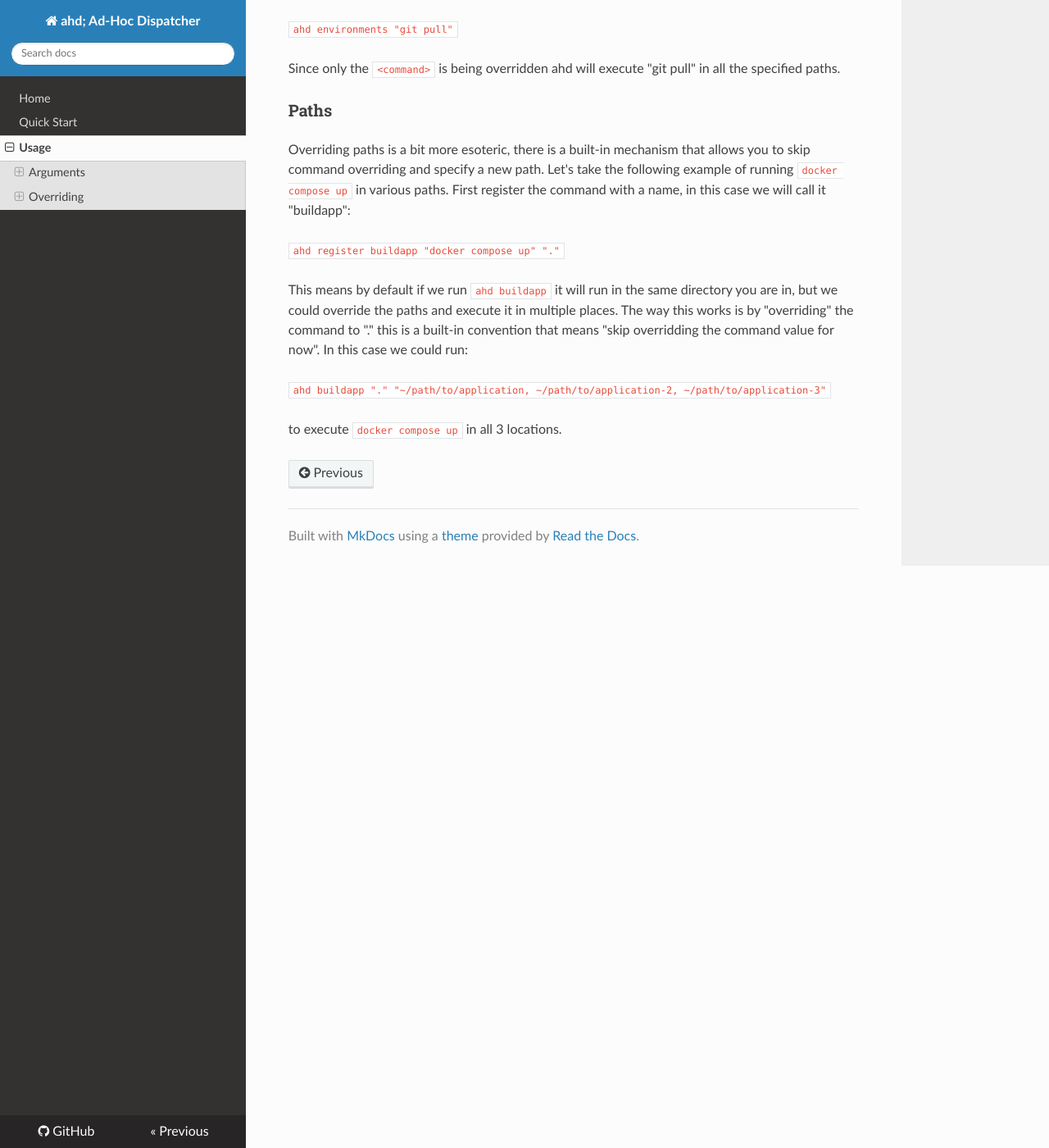
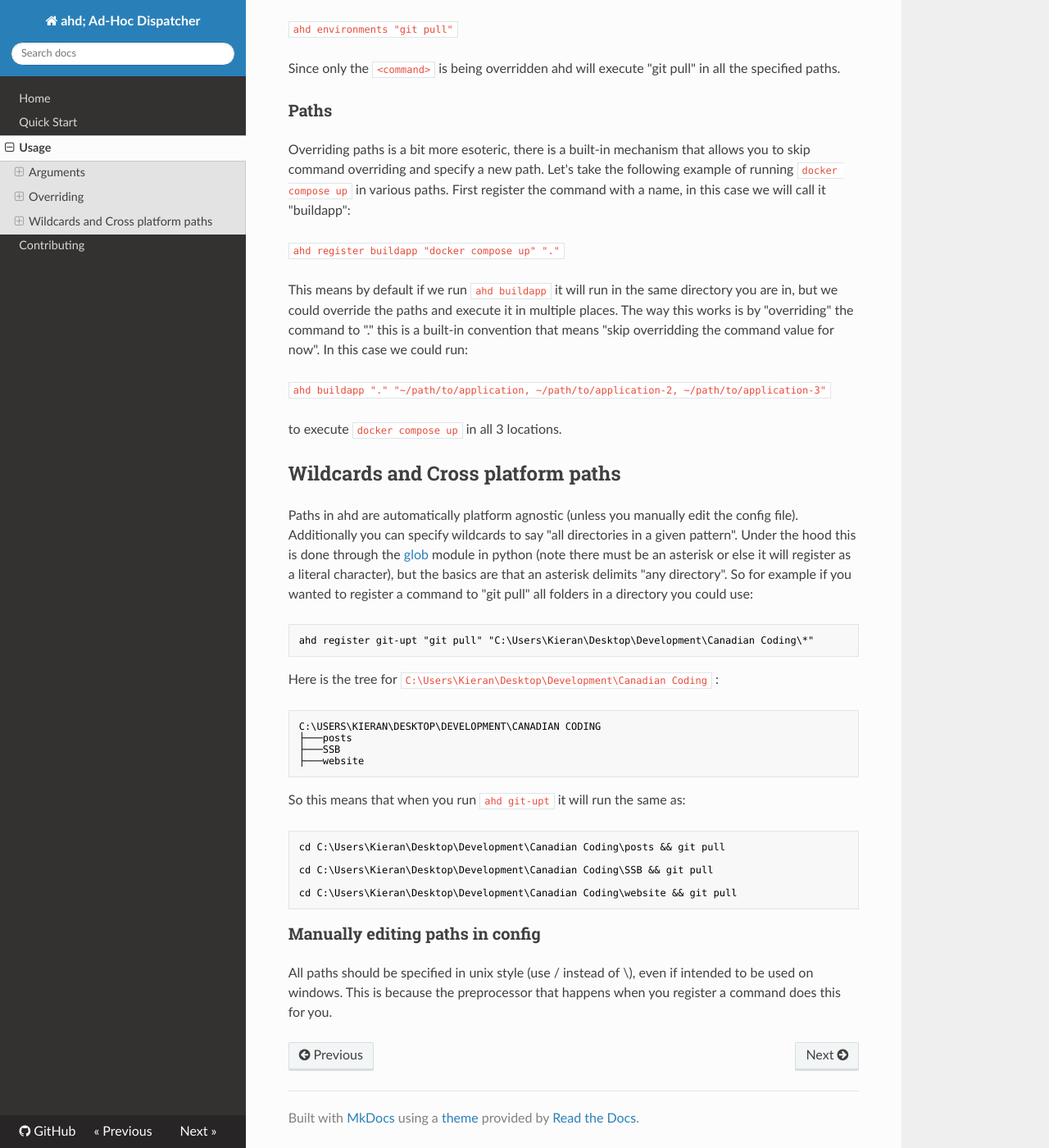
Before and after one commit to Descent098/ahd, an MkDocs documentation site: the page built from docs/usage.md, in a window 1280 px wide and 1400 px high, scrolled down 1288 px. Shown: the whole window at 82% size. Built offline with MkDocs 1.6.1, drawn with Linux system fonts in a browser that asks for light colours; nearby versions of some CDN libraries.

Commit message:
Updated documentation and added contributing guide

````diff
--- a/docs/usage.md
+++ b/docs/usage.md
@@ -81,3 +81,42 @@
 
 
 to execute ```docker compose up``` in all 3 locations.
+
+
+
+## Wildcards and Cross platform paths
+
+Paths in ahd are automatically platform agnostic (unless you manually edit the config file). Additionally you can specify wildcards to say "all directories in a given pattern". Under the hood this is done through the [glob](https://docs.python.org/3/library/glob.html) module in python (note there must be an asterisk or else it will register as a literal character), but the basics are that an asterisk delimits "any directory". So for example if you wanted to register a command to "git pull" all folders in a directory you could use:
+
+```powershell
+ahd register git-upt "git pull" "C:\Users\Kieran\Desktop\Development\Canadian Coding\*"
+```
+
+
+
+Here is the tree for ```C:\Users\Kieran\Desktop\Development\Canadian Coding``` :
+
+```powershell
+C:\USERS\KIERAN\DESKTOP\DEVELOPMENT\CANADIAN CODING
+├───posts
+├───SSB
+├───website
+```
+
+
+
+So this means that when you run ```ahd git-upt``` it will run the same as:
+
+```powershell
+cd C:\Users\Kieran\Desktop\Development\Canadian Coding\posts && git pull
+
+cd C:\Users\Kieran\Desktop\Development\Canadian Coding\SSB && git pull
+
+cd C:\Users\Kieran\Desktop\Development\Canadian Coding\website && git pull
+```
+
+
+
+### Manually editing paths in config
+
+All paths should be specified in unix style (use / instead of \\), even if intended to be used on windows. This is because the preprocessor that happens when you register a command does this for you.
--- a/mkdocs.yml
+++ b/mkdocs.yml
@@ -4,6 +4,7 @@ nav:
     - Home: index.md
     - Quick Start: quick-start.md
     - Usage: usage.md
+    - Contributing: contributing.md
 
 theme: readthedocs
 
````
Also changed, not shown: docs/config-file.md (deleted, +0 -3 lines), docs/contributing.md (added, +87 -0 lines), docs/index.md (+49 -0 lines), 1 other file.
